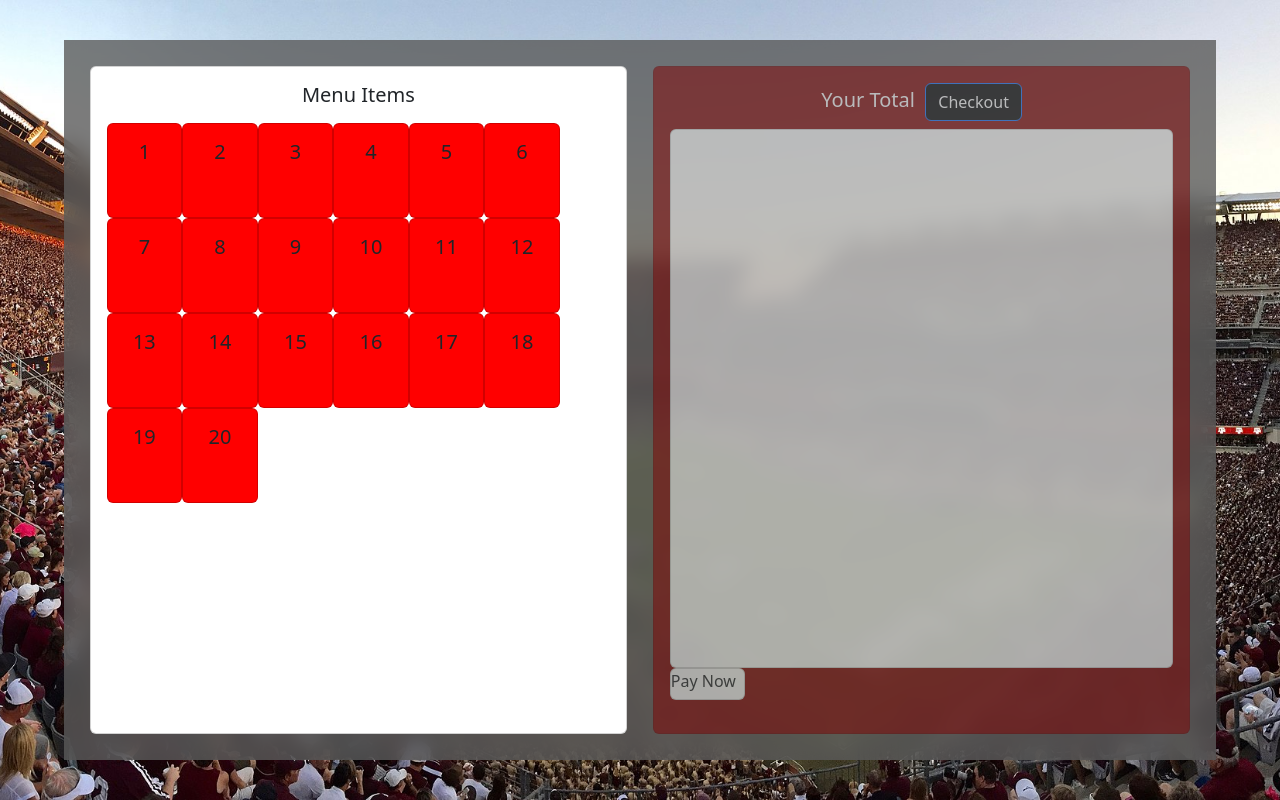
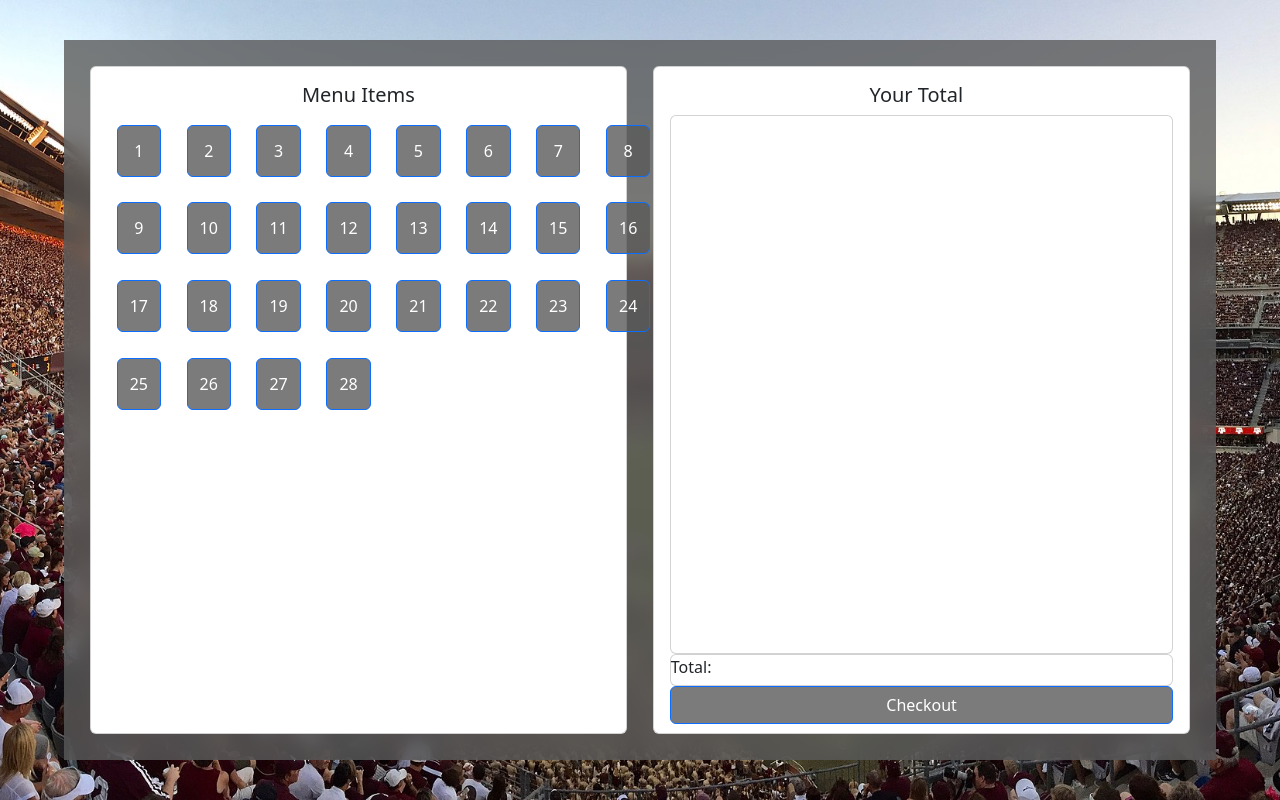
Before and after one commit to CSCE315-F22-Taele/Team-64-Project-3, a React (Create React App) app: page /customer in a window 1280 px wide. Built offline with nearby package versions, Linux system fonts and the light colour scheme.

Commit message:
Changed styling of the server and customer to match the rest of the project.  Added a grid layout for the buttons in the server and customer side

```diff
--- a/src/Pages/customer.js
+++ b/src/Pages/customer.js
@@ -1,6 +1,6 @@
 import "bootstrap/dist/css/bootstrap.min.css";
 import { Button, Card } from "react-bootstrap";
-import { alignPropType } from "react-bootstrap/esm/types";
+
 const picture = new URL("../Resources/KyleField.jpg", import.meta.url);
 
 const myStyle = {
@@ -25,55 +25,50 @@ const glassPane = {
   height: "90vh",
   width: "90vw",
   overflow: "hidden",
-  backgroundColor: "rgba(90, 90, 90, .8)",
-  backdropFilter: "blur(10px)",
   display: "grid",
   gridTemplateColumns: "repeat(2, 1fr)",
   gap: "2vw",
   padding: "2%",
 };
 
-//Containers
-const Inventory1Style = {
+
+//----Invent Styles Begin----
+const inventoryContainerStyle = {
+  width: '100%',
+  height: '100%',
+}
+
+const gridContainer = {
+  height:'97%',
+
+  //Grid layout
+  display: 'grid',
+  gridTemplateColumns: 'repeat(8, 1fr)',
+  gridTemplateRows: 'repeat(8, 1fr)',
+  gap: '2vw',
+  padding: '2%',
+}
+
+
+//--Inventory Styles End----
+
+//--Checkout Style Begins
+const checkoutStyle = {
+  position: "relative",
   width: "100%",
   height: "100%",
-};
-const CheckoutStyle = {
-  position: "relative",
-  backgroundColor: "maroon",
-  width: "100%",
-  height: "100%",
-  opacity: 0.5,
-};
-const Inventory2Style = {
-  width: "100%",
-  height: "100%",
-  gridColumn: "1/3",
+
 };
 
-const box = {
-  float: "left",
-  backgroundColor: "#FF0000",
-  width: "15%",
-  height: "15%",
-
-};
-const checkoutbox ={
-
+const checkoutBox ={
   position: "relative",
   height: "85%",
   width : "100%",
-  backgroundColor: 'white'
-
 }
 const payButton = {
   position: "right",
-
   height: '5%',
-  width: '15%',
-  backgroundColor: 'white'
-
-
+  width: '100%',
 }
 
 const Customer = () => {
@@ -81,149 +76,59 @@ const Customer = () => {
     <div>
       <img src={picture} style={myStyle} alt="Kyle Field" />
       <div style={glassPane}>
-        <Card style={Inventory1Style}>
+      <Card style={inventoryContainerStyle}>
           <Card.Body>
-            <Card.Title style={{ textAlign: "center" }}>Menu Items</Card.Title>
+            <Card.Title style={{ textAlign: 'center' }}>
+              Menu Items
+            </Card.Title>
 
-            <p></p>
+            <div style={gridContainer}>
+              <Button style={{backgroundColor: 'rgba(90, 90, 90, .8)'}}>1</Button>
+              <Button style={{backgroundColor: 'rgba(90, 90, 90, .8)'}}>2</Button>
+              <Button style={{backgroundColor: 'rgba(90, 90, 90, .8)'}}>3</Button>
+              <Button style={{backgroundColor: 'rgba(90, 90, 90, .8)'}}>4</Button>
+              <Button style={{backgroundColor: 'rgba(90, 90, 90, .8)'}}>5</Button>
+              <Button style={{backgroundColor: 'rgba(90, 90, 90, .8)'}}>6</Button>
+              <Button style={{backgroundColor: 'rgba(90, 90, 90, .8)'}}>7</Button>
+              <Button style={{backgroundColor: 'rgba(90, 90, 90, .8)'}}>8</Button>
+              <Button style={{backgroundColor: 'rgba(90, 90, 90, .8)'}}>9</Button>
+              <Button style={{backgroundColor: 'rgba(90, 90, 90, .8)'}}>10</Button>
+              <Button style={{backgroundColor: 'rgba(90, 90, 90, .8)'}}>11</Button>
+              <Button style={{backgroundColor: 'rgba(90, 90, 90, .8)'}}>12</Button>
+              <Button style={{backgroundColor: 'rgba(90, 90, 90, .8)'}}>13</Button>
+              <Button style={{backgroundColor: 'rgba(90, 90, 90, .8)'}}>14</Button>
+              <Button style={{backgroundColor: 'rgba(90, 90, 90, .8)'}}>15</Button>
+              <Button style={{backgroundColor: 'rgba(90, 90, 90, .8)'}}>16</Button>
+              <Button style={{backgroundColor: 'rgba(90, 90, 90, .8)'}}>17</Button>
+              <Button style={{backgroundColor: 'rgba(90, 90, 90, .8)'}}>18</Button>
+              <Button style={{backgroundColor: 'rgba(90, 90, 90, .8)'}}>19</Button>
+              <Button style={{backgroundColor: 'rgba(90, 90, 90, .8)'}}>20</Button>
+              <Button style={{backgroundColor: 'rgba(90, 90, 90, .8)'}}>21</Button>
+              <Button style={{backgroundColor: 'rgba(90, 90, 90, .8)'}}>22</Button>
+              <Button style={{backgroundColor: 'rgba(90, 90, 90, .8)'}}>23</Button>
+              <Button style={{backgroundColor: 'rgba(90, 90, 90, .8)'}}>24</Button>
+              <Button style={{backgroundColor: 'rgba(90, 90, 90, .8)'}}>25</Button>
+              <Button style={{backgroundColor: 'rgba(90, 90, 90, .8)'}}>26</Button>
+              <Button style={{backgroundColor: 'rgba(90, 90, 90, .8)'}}>27</Button>
+              <Button style={{backgroundColor: 'rgba(90, 90, 90, .8)'}}>28</Button>
+            </div>
 
-            <Card style={box}>
-              <Card.Body>
-                <Card.Title style={{ textAlign: "center" }}>1</Card.Title>
-              </Card.Body>
-            </Card>
-
-            <Card style={box}>
-              <Card.Body>
-                <Card.Title style={{ textAlign: "center" }}>2</Card.Title>
-              </Card.Body>
-            </Card>
-
-            <Card style={box}>
-              <Card.Body>
-                <Card.Title style={{ textAlign: "center" }}>3</Card.Title>
-              </Card.Body>
-            </Card>
-
-            <Card style={box}>
-              <Card.Body>
-                <Card.Title style={{ textAlign: "center" }}>4</Card.Title>
-              </Card.Body>
-            </Card>
-
-            <Card style={box}>
-              <Card.Body>
-                <Card.Title style={{ textAlign: "center" }}>5</Card.Title>
-              </Card.Body>
-            </Card>
-
-            <Card style={box}>
-              <Card.Body>
-                <Card.Title style={{ textAlign: "center" }}>6</Card.Title>
-              </Card.Body>
-            </Card>
-
-            <Card style={box}>
-              <Card.Body>
-                <Card.Title style={{ textAlign: "center" }}>7</Card.Title>
-              </Card.Body>
-            </Card>
-
-            <Card style={box}>
-              <Card.Body>
-                <Card.Title style={{ textAlign: "center" }}>8</Card.Title>
-              </Card.Body>
-            </Card>
-
-            <Card style={box}>
-              <Card.Body>
-                <Card.Title style={{ textAlign: "center" }}>9</Card.Title>
-              </Card.Body>
-            </Card>
-
-            <Card style={box}>
-              <Card.Body>
-                <Card.Title style={{ textAlign: "center" }}>10</Card.Title>
-              </Card.Body>
-            </Card>
-
-            <Card style={box}>
-              <Card.Body>
-                <Card.Title style={{ textAlign: "center" }}>11</Card.Title>
-              </Card.Body>
-            </Card>
-
-            <Card style={box}>
-              <Card.Body>
-                <Card.Title style={{ textAlign: "center" }}>12</Card.Title>
-              </Card.Body>
-            </Card>
-
-            <Card style={box}>
-              <Card.Body>
-                <Card.Title style={{ textAlign: "center" }}>13</Card.Title>
-              </Card.Body>
-            </Card>
-
-            <Card style={box}>
-              <Card.Body>
-                <Card.Title style={{ textAlign: "center" }}>14</Card.Title>
-              </Card.Body>
-            </Card>
-
-            <Card style={box}>
-              <Card.Body>
-                <Card.Title style={{ textAlign: "center" }}>15</Card.Title>
-              </Card.Body>
-            </Card>
-
-            <Card style={box}>
-              <Card.Body>
-                <Card.Title style={{ textAlign: "center" }}>16</Card.Title>
-              </Card.Body>
-            </Card>
-
-            <Card style={box}>
-              <Card.Body>
-                <Card.Title style={{ textAlign: "center" }}>17</Card.Title>
-              </Card.Body>
-            </Card>
-
-            <Card style={box}>
-              <Card.Body>
-                <Card.Title style={{ textAlign: "center" }}>18</Card.Title>
-              </Card.Body>
-            </Card>
-
-            <Card style={box}>
-              <Card.Body>
-                <Card.Title style={{ textAlign: "center" }}>19</Card.Title>
-              </Card.Body>
-            </Card>
-
-            <Card style={box}>
-              <Card.Body>
-                <Card.Title style={{ textAlign: "center" }}>20</Card.Title>
-              </Card.Body>
-            </Card>
           </Card.Body>
         </Card>
 
-        <Card style={CheckoutStyle}>
+        <Card style={checkoutStyle}>
           <Card.Body>
-            <Card.Title style={{ textAlign: "center", color: "white" }}>
+            <Card.Title style={{ textAlign: "center"}}>
               Your Total &nbsp;
-              <Button style={{ backgroundColor: "black" }}>Checkout</Button>
             </Card.Title>
-            <Card style = {checkoutbox}>
+            <Card style = {checkoutBox}>
 
             </Card>
 
             <Card style = {payButton}>
-
-              Pay Now
-
+              Total:
             </Card>
+              <Button style={{ backgroundColor: 'rgba(90, 90, 90, .8)', width: '100%' }}>Checkout</Button>
 
           </Card.Body>
         </Card>
--- a/src/Pages/server.js
+++ b/src/Pages/server.js
@@ -24,8 +24,6 @@ const glassPane = {
   height: '90vh',
   width: '90vw',
   overflow: 'hidden',
-  backgroundColor: 'rgba(90, 90, 90, .8)',
-  backdropFilter: 'blur(10px)',
   display: 'grid',
   gridTemplateColumns: 'repeat(2, 1fr)',
   gap: '2vw',
@@ -33,28 +31,31 @@ const glassPane = {
 }
 
 
-//Containers
-const Inventory1Style = {
+//----Invent Styles Begin----
+const inventoryContainerStyle = {
   width: '100%',
   height: '100%',
 }
-const CheckoutStyle = {
+
+const gridContainer = {
+  height:'97%',
+
+  //Grid layout
+  display: 'grid',
+  gridTemplateColumns: 'repeat(8, 1fr)',
+  gridTemplateRows: 'repeat(8, 1fr)',
+  gap: '2vw',
+  padding: '2%',
+}
+
+
+//--Inventory Styles End----
+
+//Checkout
+const checkoutStyle = {
   position: 'relative',
-  backgroundColor: '#6C2DC7',
   width: '100%',
   height: '100%',
-}
-const Inventory2Style = {
-  width: '100%',
-  height: '100%',
-  gridColumn: '1/3',
-}
-
-const box = {
-  float: 'left',
-  backgroundColor: '#FF0000',
-  width: '15%',
-  height: '15%',
 }
 
 
@@ -67,183 +68,53 @@ const Server = () => {
       <img src={picture} style={myStyle} alt='Kyle Field' />
       <div style={glassPane}>
 
-        <Card style={Inventory1Style}>
+        <Card style={inventoryContainerStyle}>
           <Card.Body>
             <Card.Title style={{ textAlign: 'center' }}>
               Menu Items
             </Card.Title>
 
-            <p></p>
-
-            <Card style={box}>
-              <Card.Body>
-                <Card.Title style={{ textAlign: 'center' }}>
-                  1
-                </Card.Title>
-              </Card.Body>
-            </Card>
-
-            <Card style={box}>
-              <Card.Body>
-                <Card.Title style={{ textAlign: 'center' }}>
-                  2
-                </Card.Title>
-              </Card.Body>
-            </Card>
-
-            <Card style={box}>
-              <Card.Body>
-                <Card.Title style={{ textAlign: 'center' }}>
-                  3
-                </Card.Title>
-              </Card.Body>
-            </Card>
-
-            <Card style={box}>
-              <Card.Body>
-                <Card.Title style={{ textAlign: 'center' }}>
-                  4
-                </Card.Title>
-              </Card.Body>
-            </Card>
-
-            <Card style={box}>
-              <Card.Body>
-                <Card.Title style={{ textAlign: 'center' }}>
-                  5
-                </Card.Title>
-              </Card.Body>
-            </Card>
-
-            <Card style={box}>
-              <Card.Body>
-                <Card.Title style={{ textAlign: 'center' }}>
-                  6
-                </Card.Title>
-              </Card.Body>
-            </Card>
-
-            <Card style={box}>
-              <Card.Body>
-                <Card.Title style={{ textAlign: 'center' }}>
-                  7
-                </Card.Title>
-              </Card.Body>
-            </Card>
-
-            <Card style={box}>
-              <Card.Body>
-                <Card.Title style={{ textAlign: 'center' }}>
-                  8
-                </Card.Title>
-              </Card.Body>
-            </Card>
-
-            <Card style={box}>
-              <Card.Body>
-                <Card.Title style={{ textAlign: 'center' }}>
-                  9
-                </Card.Title>
-              </Card.Body>
-            </Card>
-
-            <Card style={box}>
-              <Card.Body>
-                <Card.Title style={{ textAlign: 'center' }}>
-                  10
-                </Card.Title>
-              </Card.Body>
-            </Card>
-
-            <Card style={box}>
-              <Card.Body>
-                <Card.Title style={{ textAlign: 'center' }}>
-                  11
-                </Card.Title>
-              </Card.Body>
-            </Card>
-
-            <Card style={box}>
-              <Card.Body>
-                <Card.Title style={{ textAlign: 'center' }}>
-                  12
-                </Card.Title>
-              </Card.Body>
-            </Card>
-
-            <Card style={box}>
-              <Card.Body>
-                <Card.Title style={{ textAlign: 'center' }}>
-                  13
-                </Card.Title>
-              </Card.Body>
-            </Card>
-
-            <Card style={box}>
-              <Card.Body>
-                <Card.Title style={{ textAlign: 'center' }}>
-                  14
-                </Card.Title>
-              </Card.Body>
-            </Card>
-
-            <Card style={box}>
-              <Card.Body>
-                <Card.Title style={{ textAlign: 'center' }}>
-                  15
-                </Card.Title>
-              </Card.Body>
-            </Card>
-
-            <Card style={box}>
-              <Card.Body>
-                <Card.Title style={{ textAlign: 'center' }}>
-                  16
-                </Card.Title>
-              </Card.Body>
-            </Card>
-
-            <Card style={box}>
-              <Card.Body>
-                <Card.Title style={{ textAlign: 'center' }}>
-                  17
-                </Card.Title>
-              </Card.Body>
-            </Card>
-
-            <Card style={box}>
-              <Card.Body>
-                <Card.Title style={{ textAlign: 'center' }}>
-                  18
-                </Card.Title>
-              </Card.Body>
-            </Card>
-
-            <Card style={box}>
-              <Card.Body>
-                <Card.Title style={{ textAlign: 'center' }}>
-                  19
-                </Card.Title>
-              </Card.Body>
-            </Card>
-
-            <Card style={box}>
-              <Card.Body>
-                <Card.Title style={{ textAlign: 'center' }}>
-                  20
-                </Card.Title>
-              </Card.Body>
-            </Card>
+            <div style={gridContainer}>
+              <Button style={{backgroundColor: 'rgba(90, 90, 90, .8)'}}>1</Button>
+              <Button style={{backgroundColor: 'rgba(90, 90, 90, .8)'}}>2</Button>
+              <Button style={{backgroundColor: 'rgba(90, 90, 90, .8)'}}>3</Button>
+              <Button style={{backgroundColor: 'rgba(90, 90, 90, .8)'}}>4</Button>
+              <Button style={{backgroundColor: 'rgba(90, 90, 90, .8)'}}>5</Button>
+              <Button style={{backgroundColor: 'rgba(90, 90, 90, .8)'}}>6</Button>
+              <Button style={{backgroundColor: 'rgba(90, 90, 90, .8)'}}>7</Button>
+              <Button style={{backgroundColor: 'rgba(90, 90, 90, .8)'}}>8</Button>
+              <Button style={{backgroundColor: 'rgba(90, 90, 90, .8)'}}>9</Button>
+              <Button style={{backgroundColor: 'rgba(90, 90, 90, .8)'}}>10</Button>
+              <Button style={{backgroundColor: 'rgba(90, 90, 90, .8)'}}>11</Button>
+              <Button style={{backgroundColor: 'rgba(90, 90, 90, .8)'}}>12</Button>
+              <Button style={{backgroundColor: 'rgba(90, 90, 90, .8)'}}>13</Button>
+              <Button style={{backgroundColor: 'rgba(90, 90, 90, .8)'}}>14</Button>
+              <Button style={{backgroundColor: 'rgba(90, 90, 90, .8)'}}>15</Button>
+              <Button style={{backgroundColor: 'rgba(90, 90, 90, .8)'}}>16</Button>
+              <Button style={{backgroundColor: 'rgba(90, 90, 90, .8)'}}>17</Button>
+              <Button style={{backgroundColor: 'rgba(90, 90, 90, .8)'}}>18</Button>
+              <Button style={{backgroundColor: 'rgba(90, 90, 90, .8)'}}>19</Button>
+              <Button style={{backgroundColor: 'rgba(90, 90, 90, .8)'}}>20</Button>
+              <Button style={{backgroundColor: 'rgba(90, 90, 90, .8)'}}>21</Button>
+              <Button style={{backgroundColor: 'rgba(90, 90, 90, .8)'}}>22</Button>
+              <Button style={{backgroundColor: 'rgba(90, 90, 90, .8)'}}>23</Button>
+              <Button style={{backgroundColor: 'rgba(90, 90, 90, .8)'}}>24</Button>
+              <Button style={{backgroundColor: 'rgba(90, 90, 90, .8)'}}>25</Button>
+              <Button style={{backgroundColor: 'rgba(90, 90, 90, .8)'}}>26</Button>
+              <Button style={{backgroundColor: 'rgba(90, 90, 90, .8)'}}>27</Button>
+              <Button style={{backgroundColor: 'rgba(90, 90, 90, .8)'}}>28</Button>
+            </div>
 
           </Card.Body>
         </Card>
 
-        <Card style={CheckoutStyle}>
+        <Card style={checkoutStyle}>
           <Card.Body>
-            <Card.Title style={{ textAlign: 'center', color: 'white' }}>
-              Order Total &nbsp;
-              <Button style={{backgroundColor: 'maroon'}}>Checkout</Button>
+            <Card.Title style={{ textAlign: 'center'}}>
+              Current Order
             </Card.Title>
+            <Button style={{backgroundColor: 'rgba(90, 90, 90, .8)', width: '100%'}}>Checkout</Button>
+
           </Card.Body>
         </Card>
 
```
Also changed, not shown: src/Pages/manager.js (+2 -33 lines).
